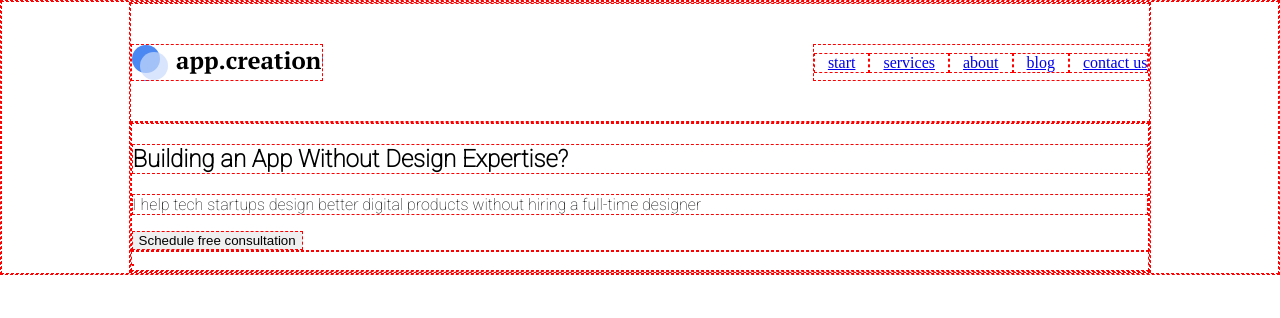
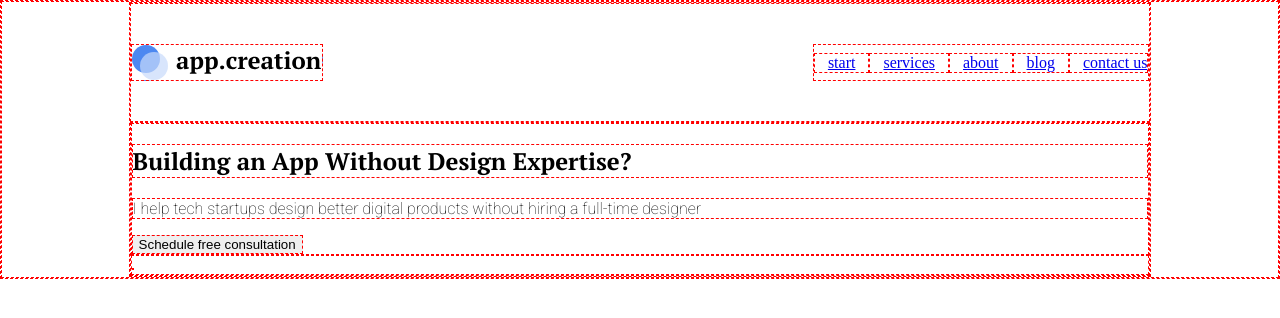
Before and after one commit to WebHeroSchool/LeilaZR-HTML-CSS-, a plain HTML site: page index.html in a window 1280 px wide. Drawn offline with Linux system fonts and the light colour scheme.

Commit message:
applied font

```diff
--- a/styles.css
+++ b/styles.css
@@ -10,7 +10,7 @@
 	justify-content: space-between;
 }
 .main-content__title{
-	font-family: Roboto;
+	font-family: "pt_serifbold";
 }
 .main-content__text{
 	font-family: Roboto;
```
